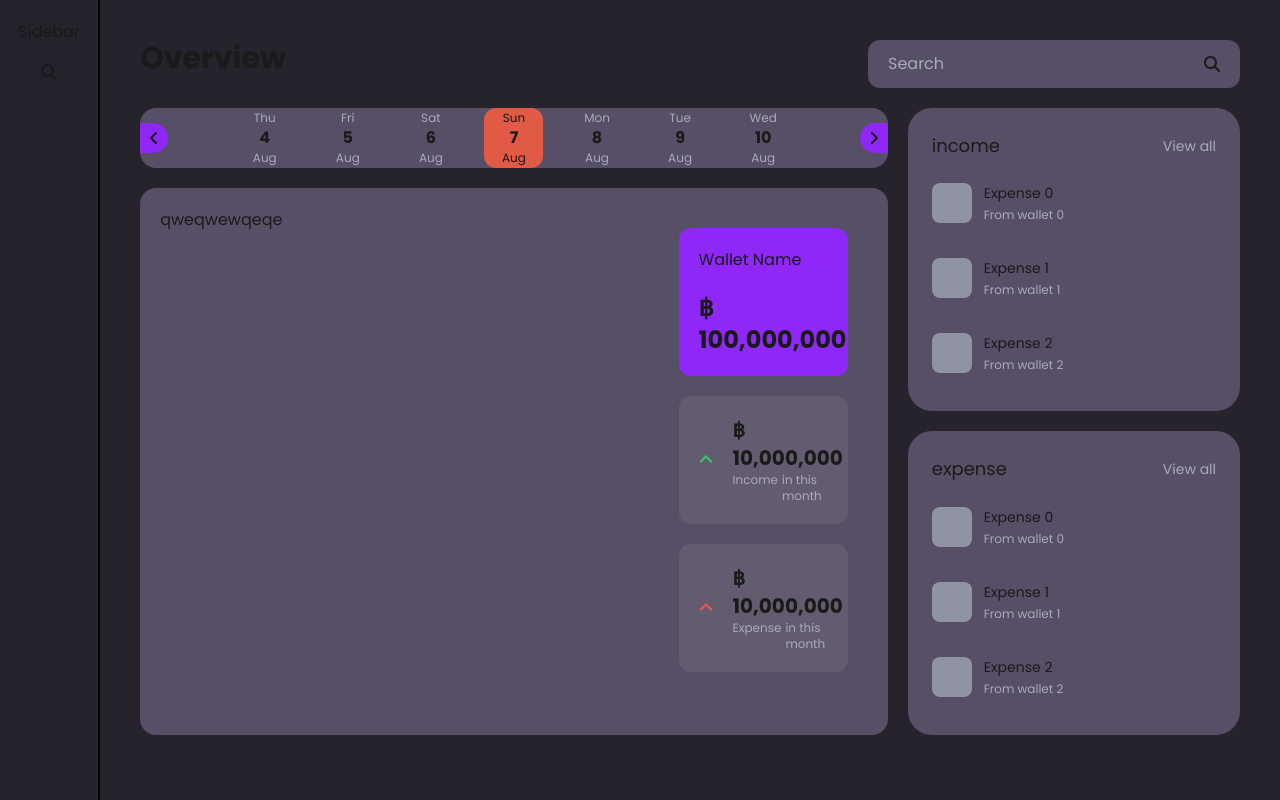
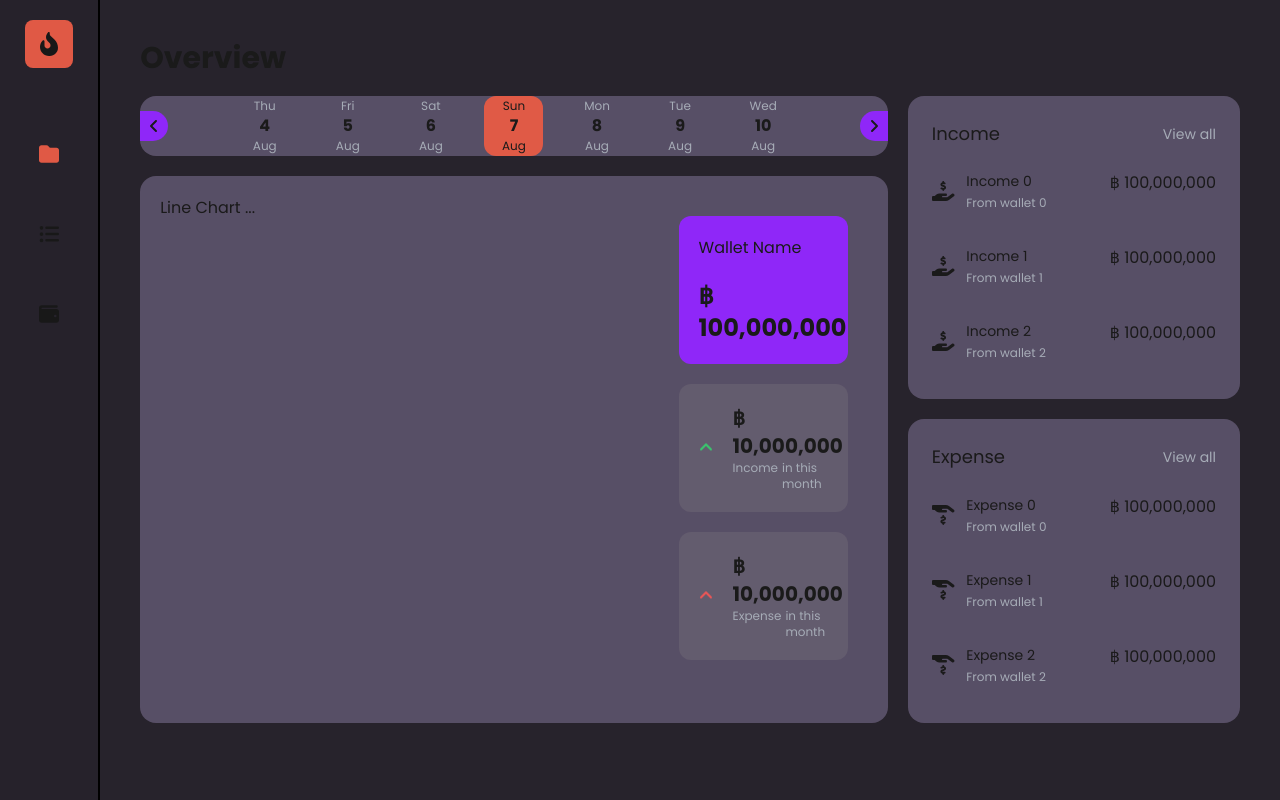
Before and after one commit to JerGun/finax, a Next.js app: page / in a window 1280 px wide. Built offline with nearby package versions, Linux system fonts and the light colour scheme.

Commit message:
Update finax demo

```diff
--- a/components/Input.js
+++ b/components/Input.js
@@ -1,13 +1,14 @@
 import { FontAwesomeIcon } from "@fortawesome/react-fontawesome"
 import { faMagnifyingGlass } from "@fortawesome/free-solid-svg-icons"
 
-export default function Input({ placeholder }) {
+export default function Input({ placeholder, onChange }) {
   return (
     <div className="h-12 flex items-center p-2 px-5 rounded-xl bg-input">
       <input
         type="text"
         placeholder={placeholder}
         className="bg-transparent outline-none"
+        onChange={onChange}
       />
       <FontAwesomeIcon icon={faMagnifyingGlass} />
     </div>
--- /dev/null
+++ b/components/Loading.js
@@ -0,0 +1,61 @@
+import Head from "next/head"
+import { useRouter } from "next/router"
+import { useEffect, useState } from "react"
+
+export default function Loading() {
+  const router = useRouter()
+
+  const [loading, setLoading] = useState(false)
+
+  useEffect(() => {
+    const handleStart = (url) => url !== router.asPath && setLoading(true)
+    const handleComplete = (url) =>
+      url === router.asPath &&
+      setTimeout(() => {
+        setLoading(false)
+      }, 5000)
+
+    router.events.on("routeChangeStart", handleStart)
+    router.events.on("routeChangeComplete", handleComplete)
+    router.events.on("routeChangeError", handleComplete)
+
+    return () => {
+      router.events.off("routeChangeStart", handleStart)
+      router.events.off("routeChangeComplete", handleComplete)
+      router.events.off("routeChangeError", handleComplete)
+    }
+  })
+
+  return (
+    loading && (
+      <div className="h-screen w-screen bg-white">
+        <div className="h-full w-full flex items-center justify-center bg-background opacity-90">
+          <Head>
+            <title>Loading ...</title>
+            <meta name="description" content="Finance Management" />
+          </Head>
+          <svg
+            class="animate-spin -ml-1 mr-3 h-10 w-10 text-white"
+            xmlns="http://www.w3.org/2000/svg"
+            fill="none"
+            viewBox="0 0 24 24"
+          >
+            <circle
+              class="opacity-25"
+              cx="12"
+              cy="12"
+              r="10"
+              stroke="currentColor"
+              stroke-width="4"
+            ></circle>
+            <path
+              class="opacity-75"
+              fill="currentColor"
+              d="M4 12a8 8 0 018-8V0C5.373 0 0 5.373 0 12h4zm2 5.291A7.962 7.962 0 014 12H0c0 3.042 1.135 5.824 3 7.938l3-2.647z"
+            ></path>
+          </svg>
+        </div>
+      </div>
+    )
+  )
+}
--- a/components/OptionCard.js
+++ b/components/OptionCard.js
@@ -1,20 +1,34 @@
+import { FontAwesomeIcon } from "@fortawesome/react-fontawesome"
+import { faHandHoldingDollar } from "@fortawesome/free-solid-svg-icons"
+
 export default function OptionCard({ title }) {
   return (
-    <div className="h-full w-full p-6 space-y-3 rounded-3xl bg-input">
+    <div className="h-full w-full p-6 space-y-3 rounded-2xl bg-input">
       <div className="flex justify-between items-center">
-        <p className="text-lg">{title}</p>
+        <p className="text-lg capitalize">{title}</p>
         <button className="group">
-          <p className="text-sm text-gray-400 group-hover:text-primary">View all</p>
+          <p className="text-sm text-gray-400 group-hover:text-white">
+            View all
+          </p>
         </button>
       </div>
       <div className="h-5/6 grid grid-rows-3 gap-3 items-center">
         {[...Array(3)].map((x, i) => (
-          <div className="flex space-x-3 items-center" key={i}>
-            <div className="h-10 w-10 rounded-lg animate-pulse bg-gray-400"></div>
-            <div className="space-y-1">
-              <p className="text-sm">Expense {i}</p>
-              <p className="text-xs text-gray-400">From wallet {i}</p>
+          <div className="flex justify-between">
+            <div className="flex space-x-3 items-center" key={i}>
+              <FontAwesomeIcon
+                icon={faHandHoldingDollar}
+                className="text-xl"
+                flip={title == "expense" ? "vertical" : ""}
+              />
+              <div className="space-y-1">
+                <p className="text-sm capitalize">
+                  {title} {i}
+                </p>
+                <p className="text-xs text-gray-400">From wallet {i}</p>
+              </div>
             </div>
+            <p>฿ {(100000000).toLocaleString({ maximumFractionDigits: 2 })}</p>
           </div>
         ))}
       </div>
--- a/components/Sidebar.js
+++ b/components/Sidebar.js
@@ -1,11 +1,48 @@
 import { FontAwesomeIcon } from "@fortawesome/react-fontawesome"
-import { faMagnifyingGlass } from "@fortawesome/free-solid-svg-icons"
+import {
+  faFireFlameCurved,
+  faFolder,
+  faListUl,
+  faWallet,
+} from "@fortawesome/free-solid-svg-icons"
+import { useRouter } from "next/router"
+import { useEffect } from "react"
 
 export default function SideBar() {
+  const router = useRouter()
+
+  const onMenuClick = (e, path) => {
+    e.preventDefault()
+    router.push(`/${path ? path : ""}`)
+  }
+
   return (
-    <div className="w-1/12 flex flex-col items-center space-y-5 py-5 bg-background opacity-90">
-      <p>Sidebar</p>
-      <FontAwesomeIcon icon={faMagnifyingGlass} />
+    <div className="w-1/12 flex flex-col items-center space-y-12 py-5 bg-background opacity-90">
+      <a
+        href={"/"}
+        className="h-12 w-12 flex items-center justify-center text-2xl bg-primary rounded-lg"
+      >
+        <FontAwesomeIcon icon={faFireFlameCurved} className="text-2xl" />
+      </a>
+      <div>
+        <button
+          className={`${
+            router.pathname.substring(1).length == 0 && "text-primary"
+          } h-20 w-full hover:text-primary`}
+          onClick={(e) => onMenuClick(e)}
+        >
+          <FontAwesomeIcon icon={faFolder} className="text-xl" />
+        </button>
+        <button
+          className="h-20 w-full hover:text-primary"
+          onClick={(e) => onMenuClick(e, "list")}
+        >
+          <FontAwesomeIcon icon={faListUl} className="text-xl" />
+        </button>
+        <button className="h-20 w-full hover:text-primary" onClick={() => {}}>
+          <FontAwesomeIcon icon={faWallet} className="text-xl" />
+        </button>
+      </div>
     </div>
   )
 }
--- a/pages/_app.js
+++ b/pages/_app.js
@@ -2,6 +2,8 @@ import "../styles/globals.css"
 import "@fortawesome/fontawesome-svg-core/styles.css" // import Font Awesome CSS
 import { config } from "@fortawesome/fontawesome-svg-core"
 import SideBar from "../components/Sidebar"
+import Loading from "../components/Loading"
+
 config.autoAddCss = false // Tell Font Awesome to skip adding the CSS automatically since it's being imported above
 
 function MyApp({ Component, pageProps }) {
--- a/pages/index.js
+++ b/pages/index.js
@@ -16,13 +16,13 @@ export default function Home() {
       <div className="h-5/6 w-full px-10 pt-10 space-y-5">
         <div className="flex justify-between">
           <p className="text-3xl font-bold">Overview</p>
-          <Input placeholder={"Search"} />
+          {/* <Input placeholder={"Search"} /> */}
         </div>
         <div className="h-full w-full flex space-x-5">
           <div className="h-full w-3/4 grid gap-5">
             <DatePicker />
             <div className="h-full w-full flex row-span-6 rounded-2xl bg-input">
-              <div className="h-full w-8/12 p-5">qweqwewqeqe</div>
+              <div className="h-full w-8/12 p-5">Line Chart ...</div>
               <div className="h-full w-4/12 flex flex-col items-center p-10 space-y-5">
                 <div className="h-fit w-full p-5 space-y-5 rounded-xl bg-secondary">
                   <p>Wallet Name</p>
--- /dev/null
+++ b/pages/list/index.js
@@ -0,0 +1,12 @@
+import { useRouter } from "next/router"
+import { useEffect } from "react"
+
+export default function List({ url }) {
+  const router = useRouter()
+
+  useEffect(() => {
+    console.log(router.query.type)
+  }, [])
+
+  return <div className="h-screen w-screen bg-background opacity-90">{}</div>
+}
```
